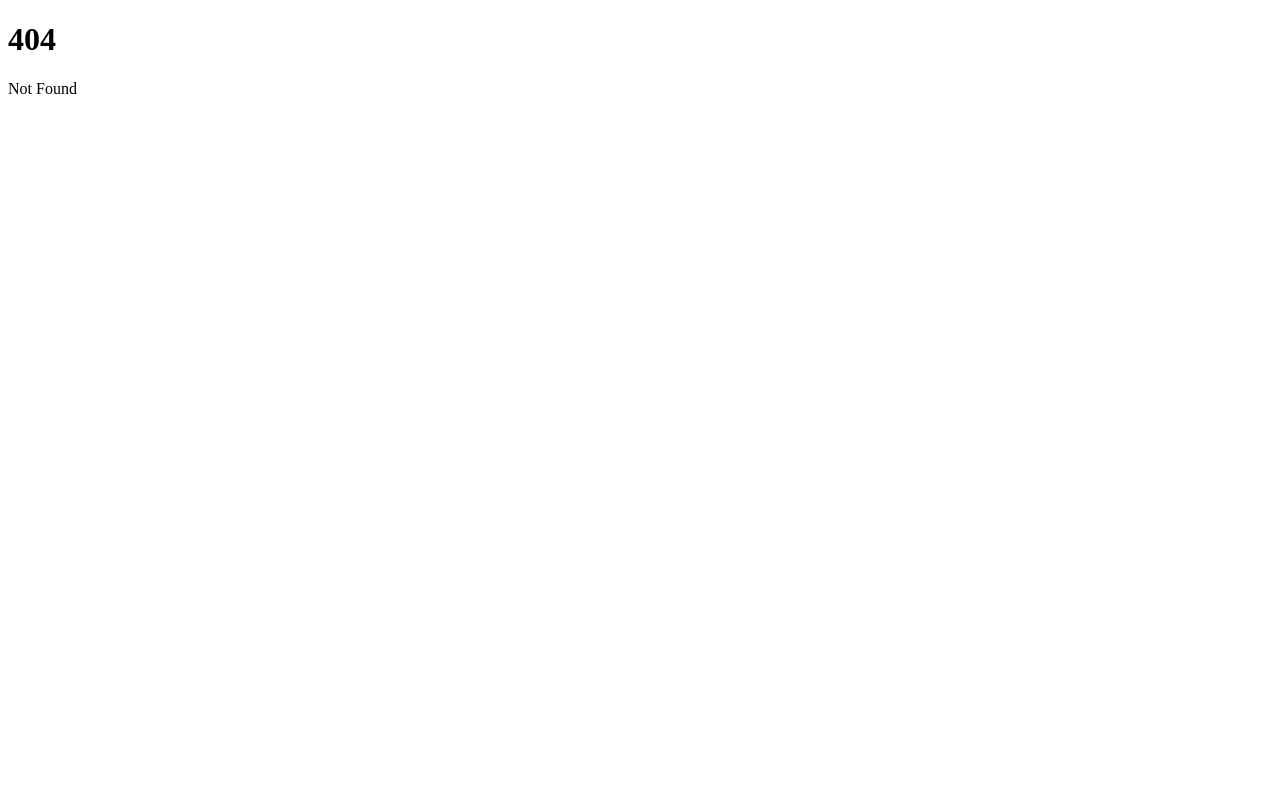
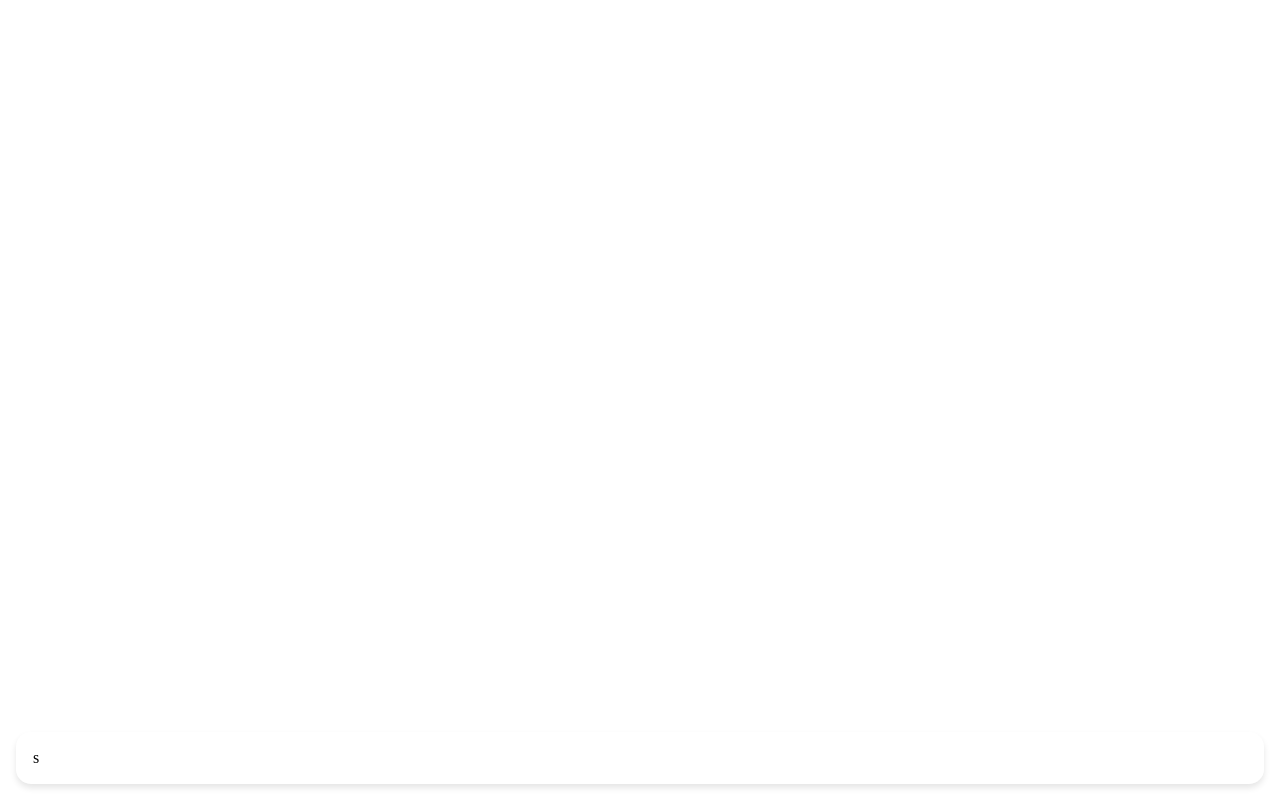
Before and after one commit to openscallow/thoughtTracker, a SvelteKit app: page /nav in a window 1280 px wide. Before the commit this address had no page. Built offline with nearby package versions, Linux system fonts and the light colour scheme.

Commit message:
glass morphism effect

```diff
--- /dev/null
+++ b/src/routes/nav/+page.svelte
@@ -0,0 +1,8 @@
+<script>
+    import './style.css'
+</script>
+<body>
+    <footer>
+        <div class="container">s</div>
+    </footer>
+</body>
--- /dev/null
+++ b/src/routes/nav/style.css
@@ -0,0 +1,29 @@
+* {
+    margin: 0;
+    padding: 0;
+    box-sizing: border-box;
+}
+
+body {
+    min-height: 100vh;
+    /* background-color: gray; */
+    /* background-image: linear-gradient(to right, red, orange); */
+    /* background-color: aqua; */
+}
+
+footer {
+    width: 100%;
+    position: fixed;
+    bottom: 0;
+    padding: 1rem;
+}
+
+.container {
+    padding: 1rem;
+    background: rgba(255, 255, 255, 0.3); /* Semi-transparent white */
+    border-radius: 15px;
+    backdrop-filter: blur(10px); /* Apply blur to the background */
+    -webkit-backdrop-filter: blur(10px); /* For Safari */
+    border: 1px solid rgba(255, 255, 255, 0.25); /* Subtle border */
+    box-shadow: 0 4px 6px rgba(0, 0, 0, 0.1); /* Soft shadow for depth */
+}
--- a/src/routes/style.css
+++ b/src/routes/style.css
@@ -3,23 +3,29 @@
     padding: 0;
     box-sizing: border-box;
 }
+body{
+    background: linear-gradient(135deg, #a1c4fd 0%, #c2e9fb 100%);
+}
 .grid{
     display: grid;
-    grid-gap: 4px;
+    grid-gap: 0.5rem;
     place-items: center;
-    padding: 2px;
+    padding: 0.5rem;
     margin-top: 4px;
     grid-template-columns: 1fr 1fr;
 }
 
-.card{display: flex;
+.card{
+    display: flex;
     flex-direction: column;
     justify-content: space-around;
     min-height: 180px;
     width: 100%;
     padding: 6px;
-    border: 1px solid black;
     border-radius: 4px;
+    background:rgba(255, 255, 255, 0.5);
+    backdrop-filter: blur(30px);
+    box-shadow: 0 4px 6px rgba(0, 0, 0, 0.1);
 }
 
 .grid p{
```
